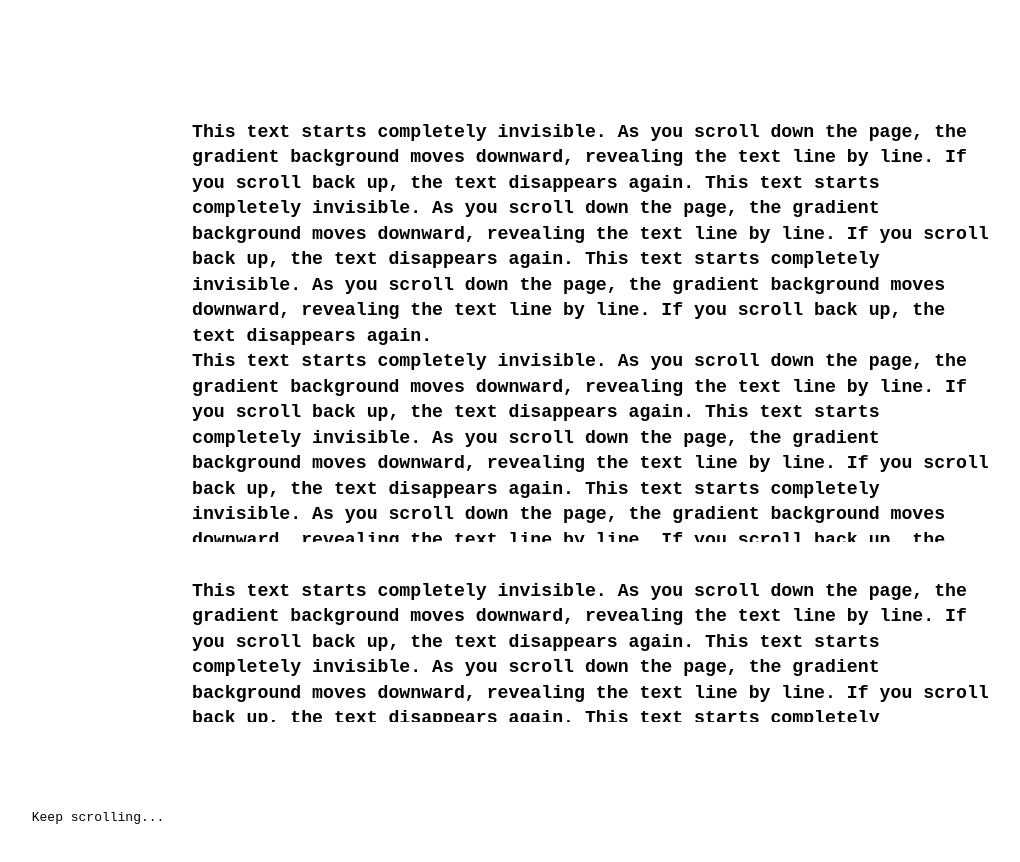
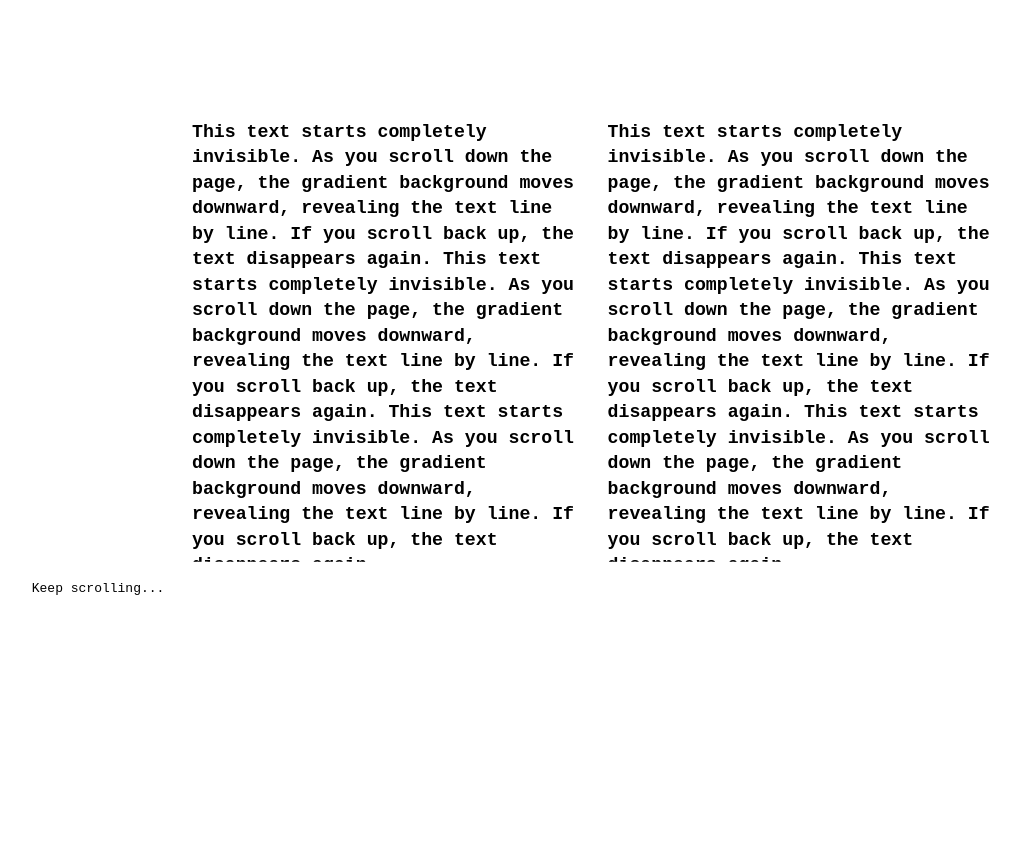
Before and after one commit to fjja0004/animations, a website built with Vite: page index.html in a window 1280 px wide. Shown: the part 780-1642 px from the top of the page, without its empty margins (48-1068 px from the left). Built offline with nearby package versions, Linux system fonts and the light colour scheme.

Commit message:
Add two columns layout

```diff
--- a/index.html
+++ b/index.html
@@ -66,17 +66,6 @@
             the gradient background moves downward, revealing the text line by line.
             If you scroll back up, the text disappears again.
           </p>
-          <p class="scroll-reveal-text">
-            This text starts completely invisible. As you scroll down the page,
-            the gradient background moves downward, revealing the text line by line.
-            If you scroll back up, the text disappears again.
-            This text starts completely invisible. As you scroll down the page,
-            the gradient background moves downward, revealing the text line by line.
-            If you scroll back up, the text disappears again.
-            This text starts completely invisible. As you scroll down the page,
-            the gradient background moves downward, revealing the text line by line.
-            If you scroll back up, the text disappears again.
-          </p>
         </div>
 
         <div class="spacer" style="height: 100vh;">Keep scrolling...</div>
--- a/src/scss/components/_text-animation.scss
+++ b/src/scss/components/_text-animation.scss
@@ -1,5 +1,17 @@
 body {
   >main {
+    .reveal-container {
+      @media (width <= 768px) {
+        flex-direction: column;
+      }
+      display: flex;
+      gap: 2.4rem;
+
+      > * {
+        flex: 1 1 50%;
+      }
+    }
+
     .scroll-reveal-text {
       font-size: 1.4rem;
       font-weight: bold;
```
